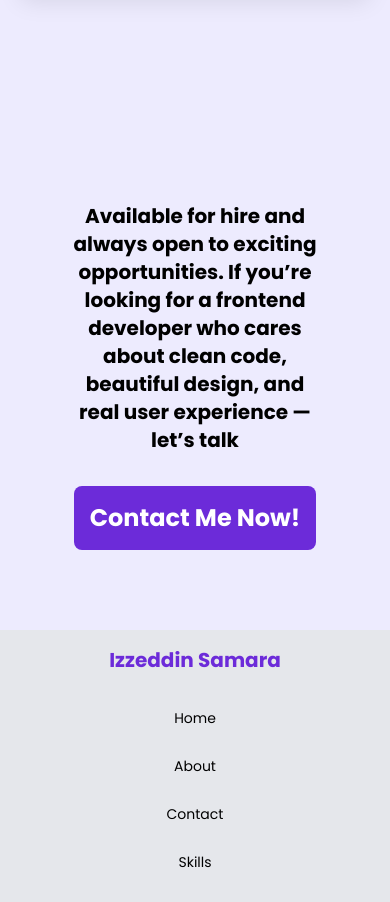
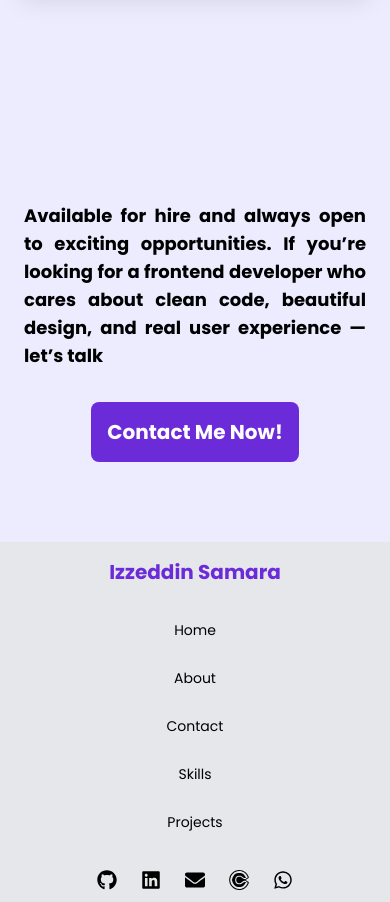
Before and after one commit to Izzeddin-Samara/My_Portfolio, a Next.js app: page / in a window 390 px wide. Shown: the part 5500-6402 px from the top of the page. Built offline with nearby package versions, Linux system fonts and the light colour scheme.

Commit message:
Update width and text size on CTA component

```diff
--- a/components/CTA.tsx
+++ b/components/CTA.tsx
@@ -3,15 +3,15 @@ import Link from "next/link";
 export default function CTA() {
   return (
     <>
-      <div className="px-6 py-20 text-center w-3/4 mx-auto">
-        <h1 className="text-center text-xl font-bold md:text-xl  dark:text-white">
+      <div className="px-6 py-20 text-center mx-auto">
+        <h1 className="text-center md:w-3/4 mx-auto md:text-xl text-lg text-justify font-bold md:text-xl  dark:text-white">
           Available for hire and always open to exciting opportunities. If
           you&rsquo;re looking for a frontend developer who cares about clean code,
           beautiful design, and real user experience — let&rsquo;s talk
         </h1>
 
         <Link href="/contact">
-          <button className="mt-8 cursor-pointer rounded-lg bg-purple-700 p-4 text-2xl font-bold text-white outline-none hover:bg-purple-800 focus:ring-4 focus:ring-purple-300">
+          <button className="mt-8 cursor-pointer rounded-lg bg-purple-700 p-4 md:text-2xl text-xl font-bold text-white outline-none hover:bg-purple-800 focus:ring-4 focus:ring-purple-300">
             Contact Me Now!
           </button>
         </Link>
```
